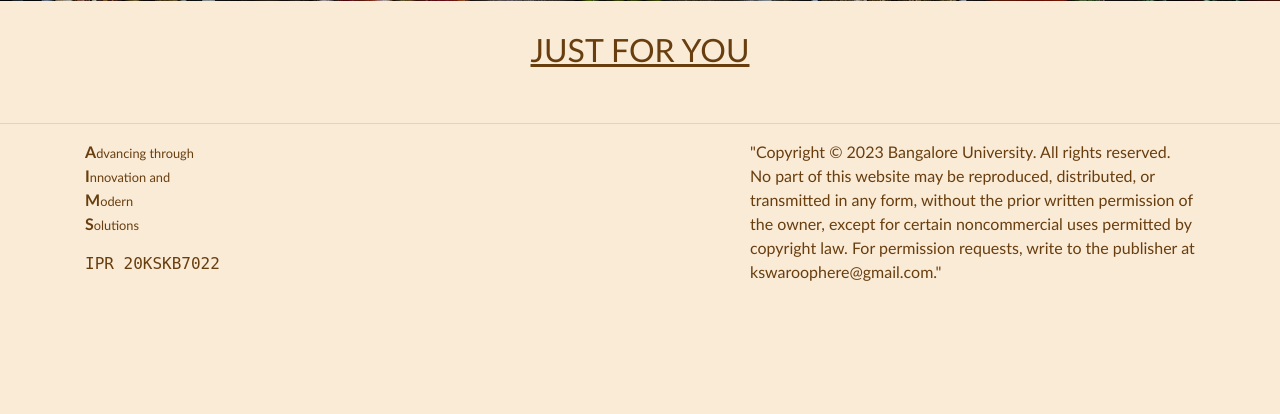
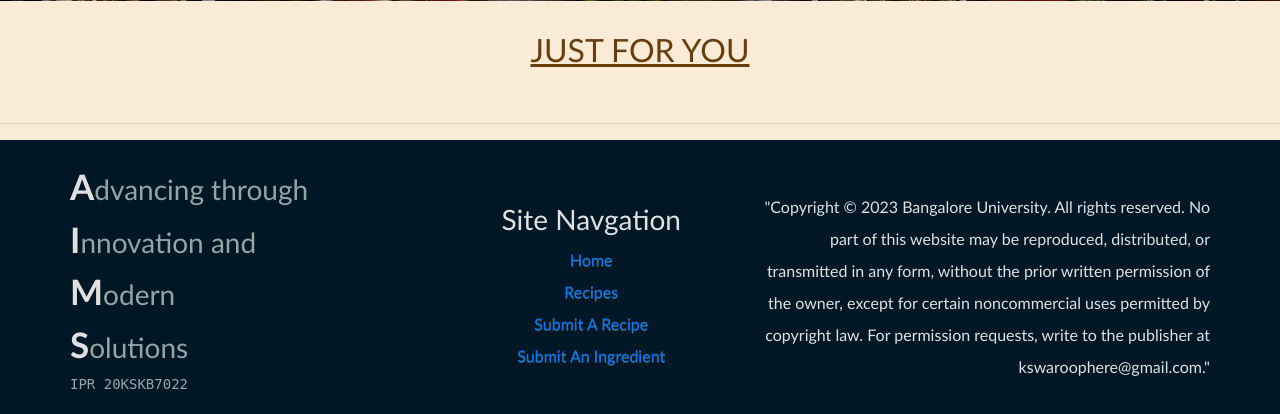
Before and after one commit to SnappiBrawn/WTF, a PHP site: page / in a window 1280 px wide. Shown: the part 799-1213 px from the top of the page. Before the commit the page ends 1080 px from the top, so only its background shows below. Run offline with PHP 8.4, Linux system fonts and the light colour scheme; data that the repository does not hold is empty.

Commit message:
footer updated with links

```diff
--- a/css/style.css
+++ b/css/style.css
@@ -1,7 +1,7 @@
 /* Globals */
 
 *{
-    font-family:'Gill Sans', 'Gill Sans MT', Calibri, 'Trebuchet MS', sans-serif;
+    font-family:'Gill Sans', 'Gill Sans MT', 'Trebuchet MS', sans-serif;
     box-sizing: border-box;
 }
 
@@ -172,3 +172,32 @@ body{
   padding: 10px;
   cursor: pointer;
 }
+
+/* footer styles */
+footer {
+  font-family: 'Montserrat', sans-serif;
+  color: #E0E0E0;
+  line-height: 2;
+  background-color: #001825;
+  padding-top: 20px;
+}
+
+.footerContent > .footerContent1 {
+  font-size: 35px;
+  line-height: 1.5;
+  margin:0
+}
+
+.footerSubtext {
+  color: #95a5a6;
+}
+
+.footerContent > .footerSubtext2 {
+  color: #95a5a6;
+  font-size: 14px;
+}
+
+.footcontent {
+  color: #E0E0E0;
+}
+/*  */
--- a/utils/footer.php
+++ b/utils/footer.php
@@ -1,9 +1,9 @@
 <hr class = "footerline"><!--css modified horizontal line-->
 <footer>
-    <div class = "container">
-        <div class = "row">
-            <section class="col-lg-7">
-                <div class = "footerContent"><!--left content-->
+    <div class = "container p-0 align-middle">
+        <div class = "row p-0 align-middle">
+            <section class="col-lg-4 align-middle m-auto">
+                <div class = "footerContent">
                     <p class = "footerContent1" style="font-family:monospace">
                         <strong>A</A></strong><span class = "small footerSubtext">dvancing through</span><br>
                         <strong>I</strong><span class = "small footerSubtext">nnovation and</span><br>
@@ -15,8 +15,25 @@
                     </p>
                 </div>
             </section>
-            <section class="col-lg-5">
-                <div class = "footcontent" ><!--middle content-->
+            <section class="col-lg-3 text-center m-auto">
+                <h3>Site Navgation</h3>
+            <ul class="navbar-nav ml-auto">
+                <li class="nav-item">
+                    <a class="nav-link p-0" href="index.php">Home</a>
+                </li>
+                <li class="nav-item">
+                    <a class="nav-link p-0" href="ViewRecipes.php">Recipes</a>
+                </li>
+                <li class="nav-item">
+                    <a class="nav-link p-0" href="#adoptions">Submit A Recipe</a>
+                </li>
+                <li class="nav-item">
+                    <a class="nav-link p-0" href="#foundation">Submit An Ingredient</a>
+                </li>
+                </ul>
+            </section>
+            <section class="col-lg-5 m-auto">
+                <div class = "footcontent text-right" >
                 "Copyright © 2023 Bangalore University. All rights reserved. No part of this website may be reproduced, distributed, or transmitted in any form, without the prior written permission of the owner, except for certain noncommercial uses permitted by copyright law. For permission requests, write to the publisher at kswaroophere@gmail.com."
                 </div>
             </section>
```
